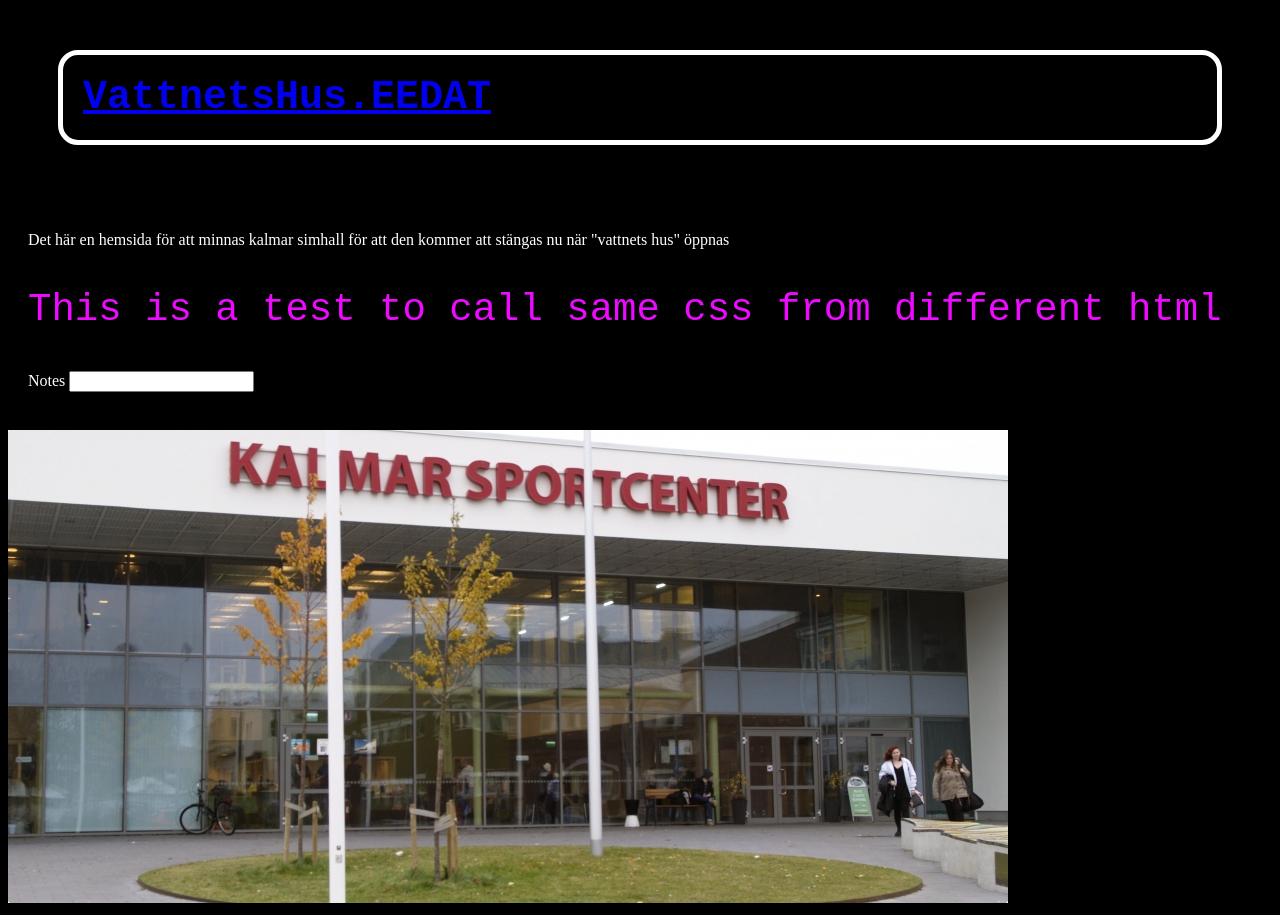
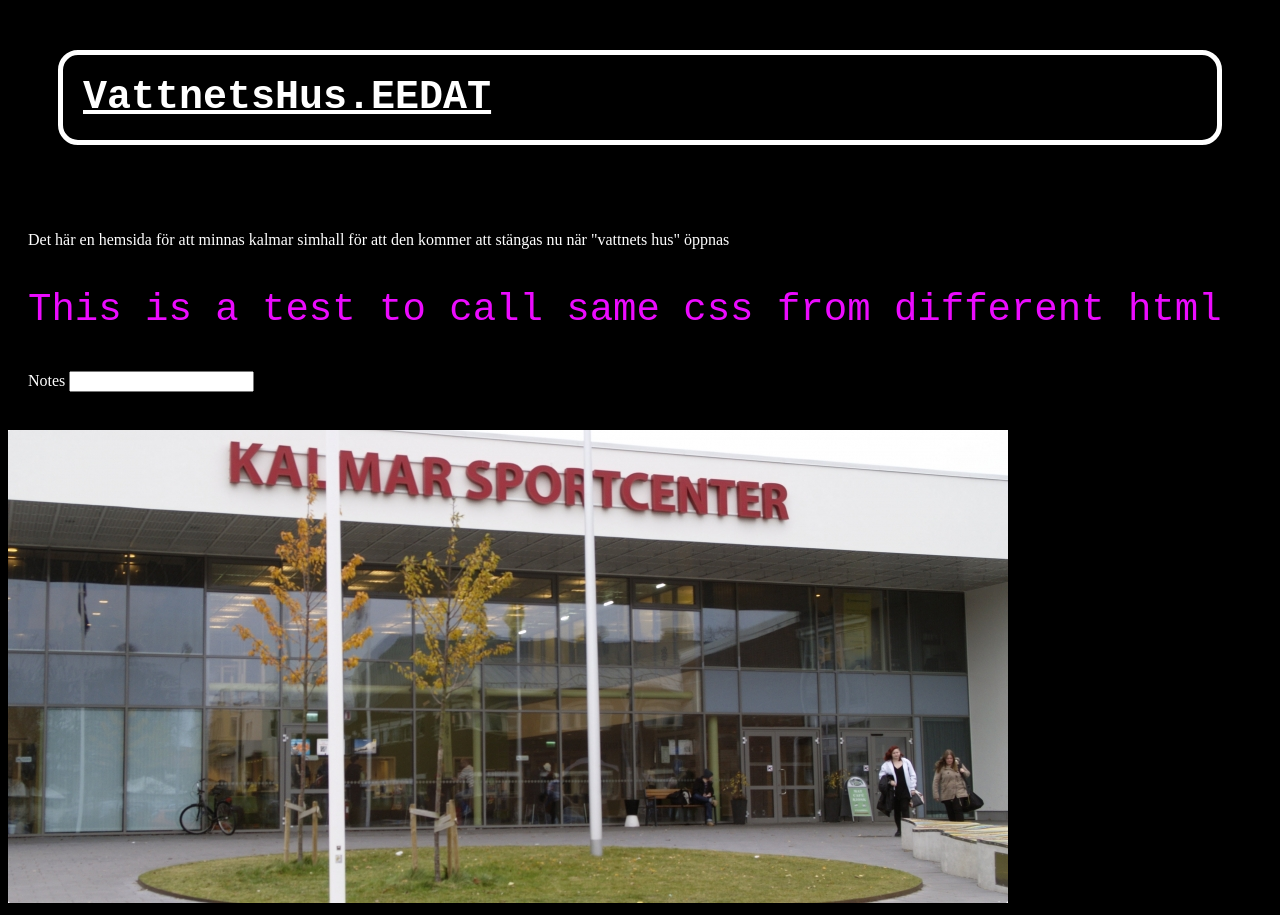
Before and after one commit to EdvinEEDAT23/ColaB, a plain HTML site: page Memoriam.html in a window 1280 px wide. Drawn offline with Linux system fonts and the light colour scheme; a script that the page names is missing.

Commit message:
Made it non blue

```diff
--- a/Memoriam.html
+++ b/Memoriam.html
@@ -10,7 +10,7 @@
 
 </head>
 <body class="Body">
-	<h2 class="Rubrik"><a href="https://edvineedat23.github.io/ColaB/">VattnetsHus.EEDAT</a></h2>
+	<h2 class="Rubrik"><a href="https://edvineedat23.github.io/ColaB/" style="color: white;">VattnetsHus.EEDAT</a></h2>
 	<div class="Bog">
 
 <p class="ex1">Det här en hemsida för att minnas kalmar simhall för att den kommer att stängas nu när "vattnets hus" öppnas</p>
```
